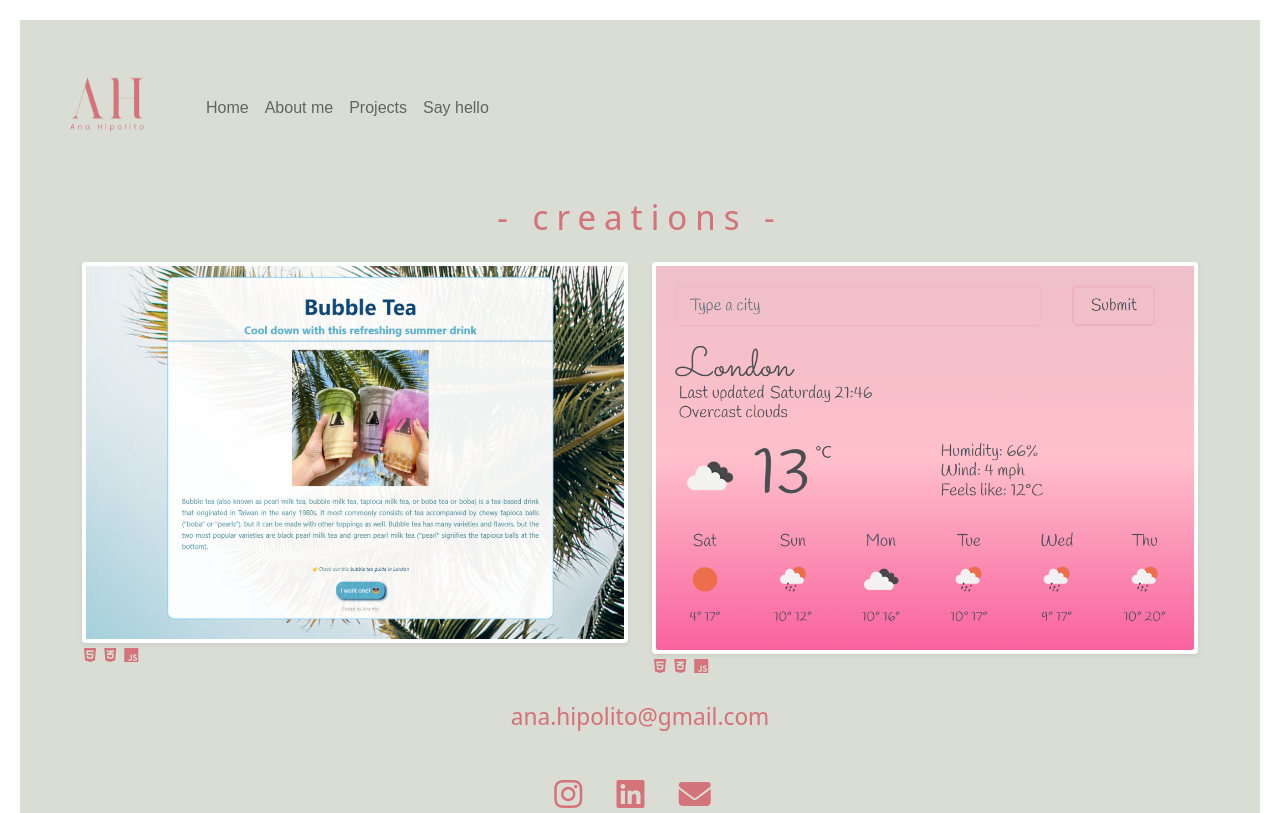
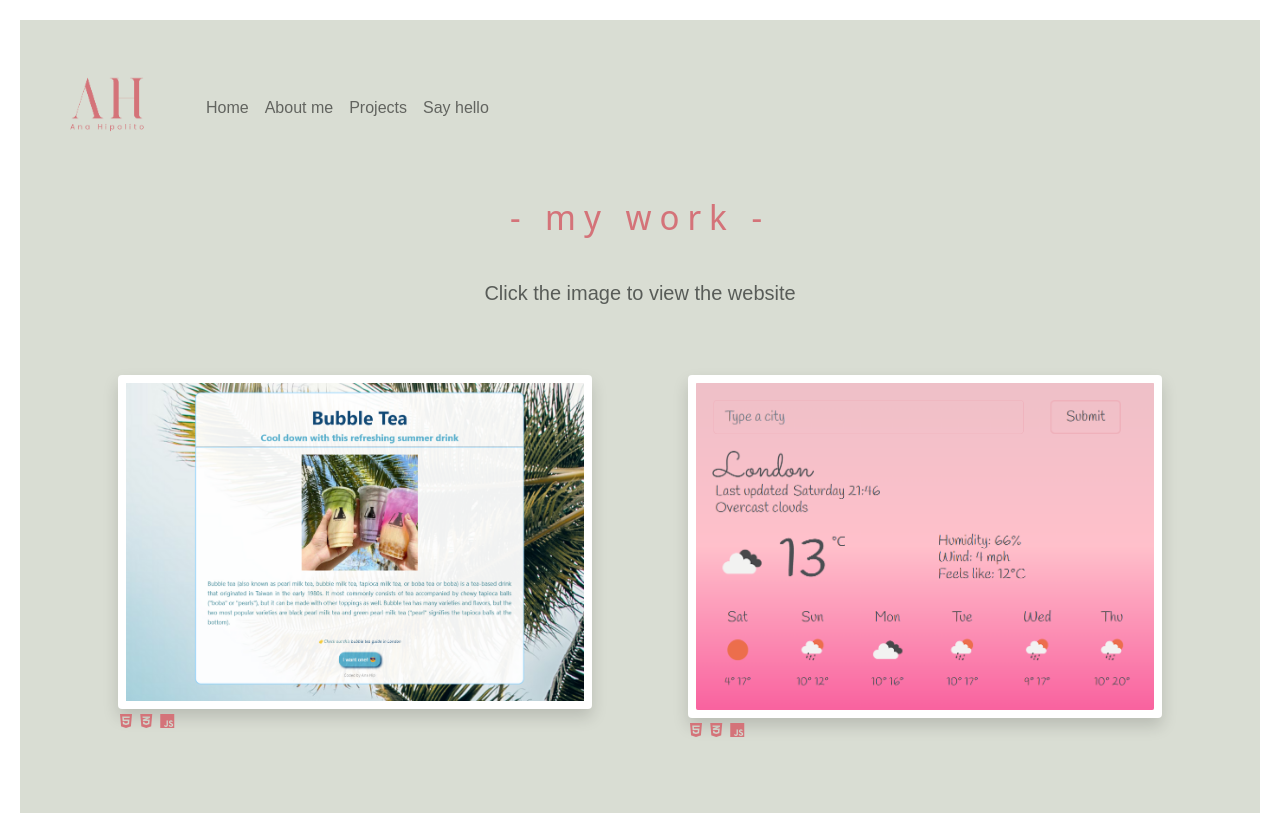
Before and after one commit to anahips/SheCodes-Project-Portfolio, a plain HTML site: page projects.html in a window 1280 px wide. Shown: the top 813 px of the page. Drawn offline with nearby package versions, Linux system fonts and the light colour scheme; a web font is replaced by a local one.

Commit message:
updated footer

```diff
--- a/projects.html
+++ b/projects.html
@@ -69,9 +69,10 @@
         </div>
       </nav>
       <div class="container">
-        <h2 class="about-me mt-0 mb-2">- creations -</h2>
-        <div class="row pt-3">
-          <div class="col-md-6">
+        <h2 class="about-me mt-0 mb-2">- my work -</h2>
+        <p>Click the image to view the website</p>
+        <div class="row">
+          <div class="col-md-6 pt-2 px-5">
             <a
               href="/projectlink/bubbletea.html"
               alt="Bubble Tea Project"
@@ -79,7 +80,7 @@
             >
               <img
                 src="/media/bubble-tea1.png"
-                class="img-fluid shadow-sm p-1 bg-body rounded teapic"
+                class="img-fluid shadow p-2 bg-body rounded teapic"
               />
             </a>
             <br />
@@ -87,14 +88,14 @@
             <i class="fa-brands fa-css3-alt"></i>
             <i class="fa-brands fa-js"></i>
           </div>
-          <div class="col-md-6">
+          <div class="col-md-6 pt-2 px-5">
             <a
               href="https://sparkling-sunshine-c40fb7.netlify.app/"
               alt="Weather Project"
               target="_blank"
               ><img
                 src="/media/weatherapp.png"
-                class="img-fluid shadow-sm p-1 bg-body rounded weatherpic"
+                class="img-fluid shadow p-2 bg-body rounded weatherpic"
             /></a>
             <br />
             <i class="fa-brands fa-html5"></i>
--- a/styles/styles.css
+++ b/styles/styles.css
@@ -17,11 +17,7 @@ h2 {
 }
 
 h3 {
-  text-align: center;
-  font-family: "Noto Sans Display", sans-serif;
-  color: #d47379;
-  font-size: 24px;
-  text-decoration: none;
+  margin-bottom: 30px;
 }
 
 h4 {
@@ -49,11 +45,19 @@ p {
   font-family: "Imprima", sans-serif;
   line-height: 75px;
   text-align: center;
-  padding: 10px 150px 40px 150px;
+  padding: 10px 150px 20px 150px;
 }
 
-footer h3 {
-  padding-bottom: 40px;
+footer {
+  margin-top: 100px;
+}
+
+.emailad {
+  text-align: center;
+  font-family: "Noto Sans Display", sans-serif;
+  color: #d47379;
+  font-size: 24px;
+  text-decoration: none;
 }
 
 .teapic,
@@ -71,6 +75,7 @@ footer h3 {
   font-family: "Imprima", sans-serif;
 }
 
+.contactemail:hover,
 .igLink:hover,
 .linkedinLink:hover,
 #home-link:hover,
@@ -101,9 +106,9 @@ footer h3 {
   color: #393d3a;
 }
 
-.emailad {
+.contactemail {
   text-decoration: none;
-  color: #d47379;
+  color: #393d3a;
   padding-bottom: 50px;
 }
 
@@ -125,6 +130,7 @@ footer h3 {
   padding: 2px;
 }
 
+.emailad:hover,
 .fa-instagram:hover,
 .fa-linkedin:hover,
 .fa-envelope:hover {
@@ -163,16 +169,19 @@ footer h3 {
     font-size: 35px;
   }
 
+  h2 {
+    font-size: 25px;
+  }
+
+  h3 {
+    font-size: 15px;
+  }
   h4 {
     font-size: 15px;
   }
 
   h5 {
     font-size: 12px;
-  }
-
-  h2 {
-    font-size: 25px;
   }
 
   .navbar-brand img {
```
Also changed, not shown: contact.html (+1 -1 lines).
